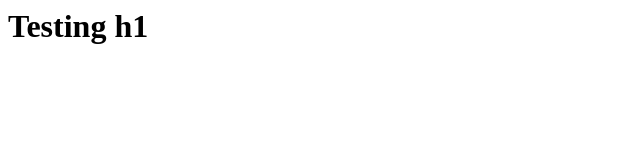
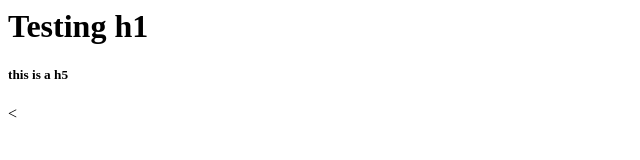
Before and after one commit to estanislaovelez/Test1, a plain HTML site: page Index.html in a window 1280 px wide. Shown: the full height of the page, 0-640 px from the left. Drawn offline with Linux system fonts and the light colour scheme.

Commit message:
-Added h5

```diff
--- a/Index.html
+++ b/Index.html
@@ -4,6 +4,7 @@
   <body>
 
     <h1>Testing h1</h1>
+    <h5>this is a h5</h5><
 
   </body>
 </html>
```
